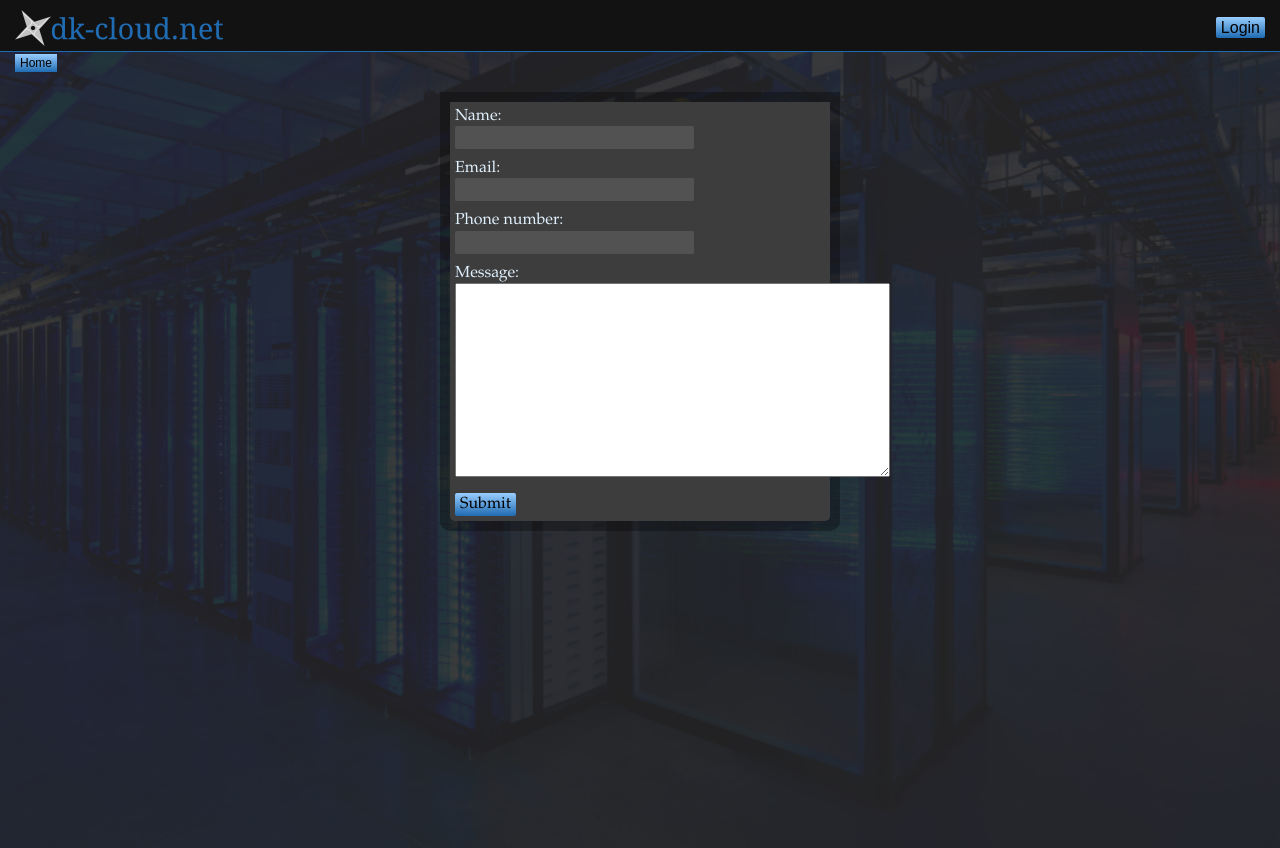
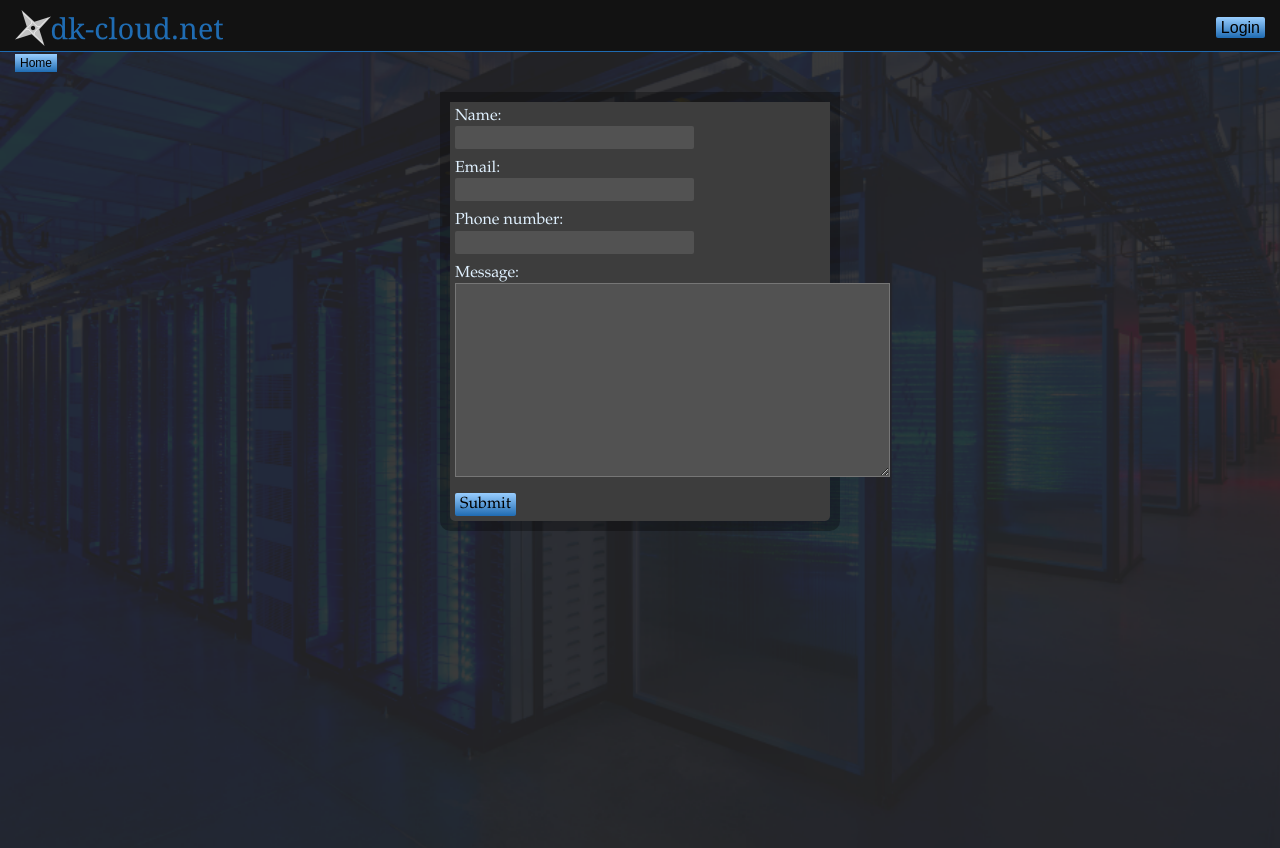
Before and after one commit to dktoao/dk-cloud.net, a Django app: page /contact/ in a window 1280 px wide. Run offline with Django 3.2, Linux system fonts and the light colour scheme; parts of the project's set-up code (start-up, migrations or seed data) failed here and were passed over; some libraries are stand-ins or nearby versions.

Commit message:
Minor cosmetic changes

```diff
--- a/dkcloud/main/src/default.scss
+++ b/dkcloud/main/src/default.scss
@@ -72,14 +72,14 @@ $aside-width: 200px;
 
 @mixin normal-form {
 	@extend .form;
-	input:not([type="submit"]):not([type="file"]) {
+	input:not([type="submit"]):not([type="file"]), textarea {
 		background-color: $col-bg-light;
 	}
 }
 
 @mixin inverse-form {
 	@extend .form;
-	input:not([type="submit"]):not([type="file"]) {
+	input:not([type="submit"]):not([type="file"]), textarea {
 		background-color: $col-bg-medium;
 		color: $col-compliment-light;
 	}
@@ -304,7 +304,7 @@ body {
 	form {
 		@include inverse-form;
 	}
-	input {
+	input, textarea {
 		width: $aside-width - 4*$spacing-regular;
 	}
 }
--- a/dkcloud/main/static/main/css/default.css
+++ b/dkcloud/main/static/main/css/default.css
@@ -181,7 +181,7 @@ body {
     color: #b38b4d; }
   .article a, .aside a {
     color: #99ceff; }
-  .article form input:not([type="submit"]):not([type="file"]), .aside form input:not([type="submit"]):not([type="file"]) {
+  .article form input:not([type="submit"]):not([type="file"]), .aside form input:not([type="submit"]):not([type="file"]), .article form textarea, .aside form textarea {
     background-color: #525252; }
 
 .aside {
@@ -193,8 +193,8 @@ body {
     list-style-type: none;
     padding: 0 5px;
     margin-bottom: 5px; }
-  .aside form input:not([type="submit"]):not([type="file"]) {
+  .aside form input:not([type="submit"]):not([type="file"]), .aside form textarea {
     background-color: #3d3d3d;
     color: #ffe4b8; }
-  .aside input {
+  .aside input, .aside textarea {
     width: 180px; }
```
